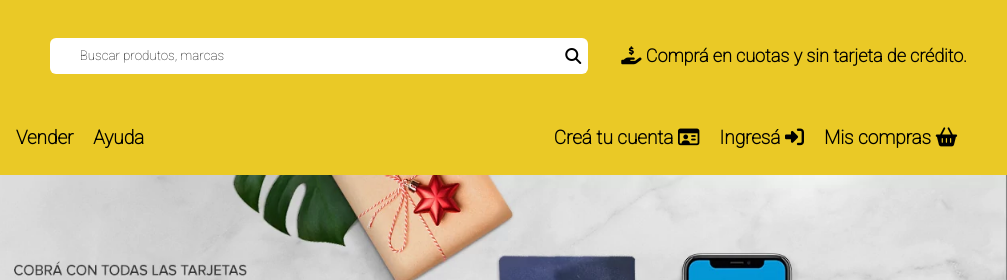
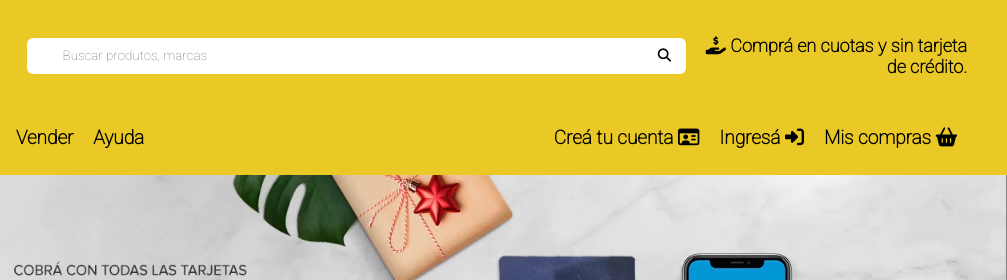
Before and after one commit to JuanCruzSiryi/mercadoliebre-jcsiryi, a website: page views/home.html in a window 1280 px wide. Shown: the top 280 px of the page, 273-1280 px from the left. Drawn offline with Linux system fonts and the light colour scheme; files whose address does not match are found by name.

Commit message:
search-bar to form

```diff
--- a/public/css/styles.css
+++ b/public/css/styles.css
@@ -90,8 +90,9 @@ button {
 .search {
     display: flex;
     flex-direction: row;
-    justify-content: right;
-    align-items: center;
+    /* justify-content: left;
+    align-items: center; */
+    /* align-self: left; */
     background-color: white;
     border-radius: 6px;
     padding-right: 7px;
@@ -99,6 +100,15 @@ button {
 
 .search input {
     width: 100%;
+    border: none;
+}
+
+.search form {
+    display: flex;
+    width: 100%;
+}
+.search button {
+    background: white;
     border: none;
 }
 
@@ -131,15 +141,23 @@ button {
     .search {
         display: flex;
         flex-direction: row;
-        justify-content: center;
-        align-items: center;
+        /* justify-content: center;
+        align-items: center; */
         margin: auto;
         margin-left: 5%;
+        width: 70%;
     }
     .search input {
-        width: 40vw;
+        width: 90%;
         margin-left: 5%;
         height: 30px;
+    }
+    .search form {
+        display: flex;
+    }
+    .search button {
+        background: white;
+        border: none;
     }
 }
 
@@ -169,6 +187,9 @@ button {
     }
     .main-navbar a {
         font-size: 19px;
+    }
+    .search input {
+        width: 90%;
     }
 }
 
--- a/views/home.html
+++ b/views/home.html
@@ -19,10 +19,12 @@
                 <img class="logo" src="/images/logo-mercado-liebre.svg" class="logo de ML">
                 </a>
                 <div class="search">
-                    <input type="text" value="Buscar produtos, marcas"/>
-                    <!<button type="submit">
-                        <i class="fa-sharp fa-solid fa-magnifying-glass"></i>
-                    </button>
+                    <form action="/" method="">
+                        <input type="text" placeholder="Buscar produtos, marcas"/>
+                        <button type="submit">
+                            <i class="fa-sharp fa-solid fa-magnifying-glass"></i>
+                        </button>
+                    </form>
                 </div>
                 <h2 class="copy-header">
                     <i class="fa-solid fa-hand-holding-dollar"></i>
```
